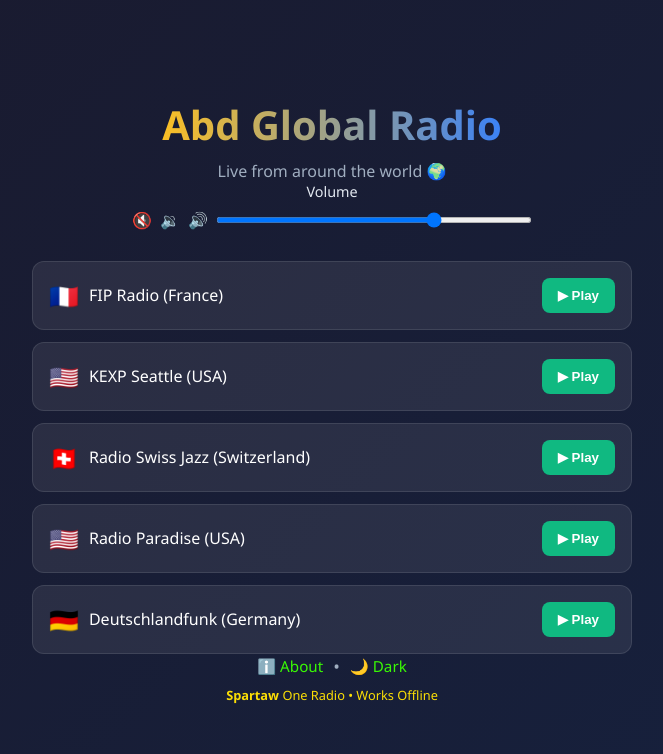
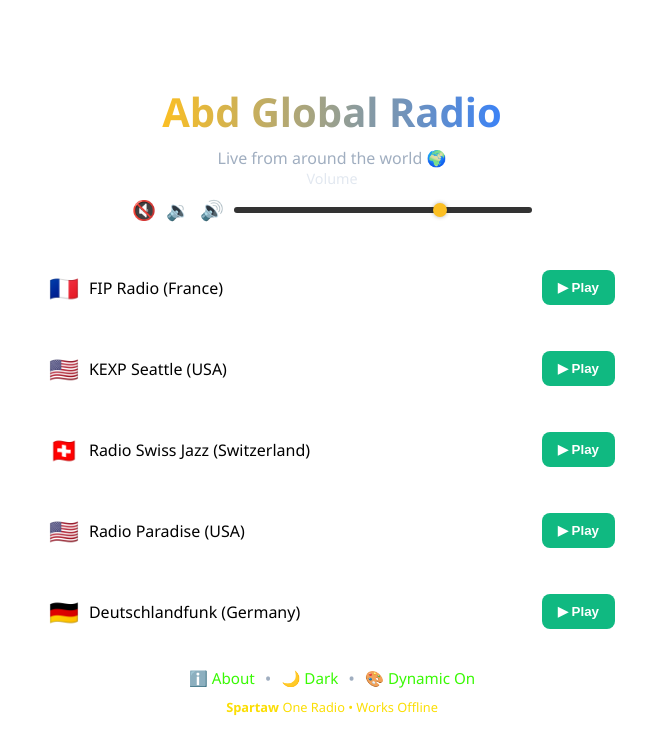
Before and after one commit to Abdumk/Global-Radio, a React (Vite) app: page / in a window 1280 px wide. Shown: the top 754 px of the page, without its empty margins (308-971 px from the left). Built offline with nearby package versions, Linux system fonts and the light colour scheme.

Commit message:
added some features like dynamic background per station and dark/light theme

```diff
--- a/src/AboutPage.css
+++ b/src/AboutPage.css
@@ -18,7 +18,7 @@
   max-width: 500px;
   width: 100%;
   max-height: 90vh;
-  /* overflow: hidden; */
+  overflow: hidden;
   box-shadow: 0 20px 40px rgba(0, 0, 0, 0.4);
   /* border: 1px solid rgba(255, 255, 255, 0.2); */
   position: relative;
@@ -51,7 +51,7 @@
 }
 
 .about-content {
-  padding: 350px 30px 20px;
+  padding: 400px 30px 20px;
   color: white;
   text-align: center;
   flex: 1;
@@ -158,7 +158,7 @@
 /* Responsive */
 @media (max-width: 480px) {
   .about-content {
-    padding: 550px 20px 20px;
+    padding: 750px 20px 20px;
   }
 
   .about-photo {
--- a/src/App.css
+++ b/src/App.css
@@ -1,4 +1,3 @@
-/* src/App.css */
 * {
   margin: 0;
   padding: 0;
@@ -7,10 +6,20 @@
 
 body {
   font-family: 'Segoe UI', Tahoma, Geneva, Verdana, sans-serif;
+  min-height: 100vh;
+  transition: background 0.6s ease, color 0.3s ease;
+  margin: 0;
+  padding: 0;
+}
+
+body.dark {
+  background: linear-gradient(135deg, #1a1a2e, #16213e);
   color: white;
-  min-height: 100vh;
-  background: linear-gradient(135deg, #1a1a2e, #16213e);
-  transition: background 0.6s ease;
+}
+
+body.light {
+  background: linear-gradient(135deg, #e0e7ff, #ffffff);
+  color: #1f2937;
 }
 
 .App {
@@ -21,8 +30,21 @@
   align-items: center;
   justify-content: center;
   text-align: center;
+  transition: background 0.6s ease;
 }
 
+.App.dynamic-bg {
+  background-size: 400% 400%;
+  animation: gradientShift 10s ease infinite;
+}
+
+@keyframes gradientShift {
+  0% { background-position: 0% 50%; }
+  50% { background-position: 100% 50%; }
+  100% { background-position: 0% 50%; }
+}
+
+/* Header */
 .header h1 {
   font-size: 2.5rem;
   background: linear-gradient(90deg, #fbbf24, #3b82f6);
@@ -35,6 +57,36 @@
   margin-top: 8px;
 }
 
+/* Control Buttons */
+.controls-row {
+  display: flex;
+  gap: 12px;
+  margin-bottom: 20px;
+  width: 100%;
+  max-width: 600px;
+  justify-content: center;
+  flex-wrap: wrap;
+}
+
+.toggle-btn {
+  padding: 8px 14px;
+  border: none;
+  border-radius: 8px;
+  background: rgba(255, 255, 255, 0.2);
+  color: white;
+  cursor: pointer;
+  font-size: 0.9rem;
+  backdrop-filter: blur(5px);
+  border: 1px solid rgba(255, 255, 255, 0.1);
+  transition: all 0.3s ease;
+}
+
+.toggle-btn:hover {
+  background: rgba(255, 255, 255, 0.3);
+  transform: translateY(-1px);
+}
+
+/* Now Playing */
 .now-playing {
   background: rgba(255, 255, 255, 0.1);
   backdrop-filter: blur(10px);
@@ -70,7 +122,7 @@
   color: #10b981;
 }
 
-/* Animated Waveform Bars */
+/* Visualizer */
 .visualizer-container {
   margin: 20px 0;
   text-align: center;
@@ -111,7 +163,7 @@
   }
 }
 
-/* Volume */
+/* Volume Control */
 .volume-control {
   width: 100%;
   max-width: 400px;
@@ -128,12 +180,19 @@
 .volume-row {
   display: flex;
   align-items: center;
-  gap: 8px;
+  gap: 10px;
 }
 
-.volume-row span {
+.vol-icon {
+  font-size: 1.2rem;
   cursor: pointer;
   color: #a0aec0;
+  transition: all 0.2s ease;
+}
+
+.vol-icon:hover {
+  transform: scale(1.2);
+  color: #fbbf24;
 }
 
 .slider {
@@ -142,6 +201,17 @@
   border-radius: 3px;
   background: #333;
   cursor: pointer;
+  appearance: none;
+}
+
+.slider::-webkit-slider-thumb {
+  appearance: none;
+  width: 14px;
+  height: 14px;
+  background: #fbbf24;
+  border-radius: 50%;
+  cursor: pointer;
+  box-shadow: 0 0 4px rgba(0,0,0,0.3);
 }
 
 /* Stations */
@@ -151,6 +221,7 @@
   display: flex;
   flex-direction: column;
   gap: 12px;
+  margin-bottom: 20px;
 }
 
 .station {
@@ -189,6 +260,7 @@
   border-radius: 8px;
   font-weight: 600;
   cursor: pointer;
+  transition: background 0.2s;
 }
 
 .play-btn.play {
@@ -201,6 +273,7 @@
   color: white;
 }
 
+/* Footer */
 .footer-content {
   display: flex;
   justify-content: center;
@@ -213,6 +286,7 @@
 .footer-link {
   color: #39f904;
   transition: text-shadow 0.2s;
+  cursor: pointer;
 }
 
 .footer-link:hover {
@@ -230,39 +304,60 @@
   text-align: center;
   margin-top: 4px;
 }
+/* === Theme-Aware Text & Background Colors === */
+body.dark {
+  background: linear-gradient(135deg, #9b2578, #16213e);
+  color: #ffffff;
+}
+
+body.light {
+  background: linear-gradient(135deg, #5429a9, #e0e7ff);
+  color: #1e293b;
+}
+
+/* Responsive Design */
 @media (max-width: 768px) {
   .App {
     padding: 15px;
   }
+
   .header h1 {
     font-size: 2rem;
   }
-   .now-playing {
+
+  .controls-row {
+    flex-direction: column;
+    align-items: center;
+    gap: 10px;
+  }
+
+  .now-playing,
+  .visualizer-container {
     display: none;
   }
 
-}
-
-
-
-/* Mobile: Reduce height and font */
-/* @media (max-width: 480px) {
-  .footer {
-    font-size: 0.7rem;
-    margin-top: 12px;
-    padding: 6px 12px;
+  .volume-control,
+  .stations {
+    max-width: 100%;
   }
 
   .footer-content {
-    font-size: 0.8rem;
+    font-size: 0.9rem;
     gap: 8px;
+  }
+
+  .footer-text {
+    font-size: 0.75rem;
+  }
+}
+
+@media (max-width: 480px) {
+  .toggle-btn {
+    font-size: 0.85rem;
+    padding: 6px 10px;
   }
 
   .footer-link {
     font-size: 0.85rem;
   }
-
-  .footer-separator {
-    font-size: 0.9rem;
-  }
-} */
+}
--- a/src/App.jsx
+++ b/src/App.jsx
@@ -1,5 +1,3 @@
-
-
 // import { useRef, useState } from "react";
 // import { Play, Pause, Volume2, Volume1, VolumeX, Radio } from "lucide-react";
 
@@ -246,6 +244,7 @@
 // }
 
 // export default App;
+
 // import { useRef, useState, useEffect } from "react";
 // import { Play, Pause, Volume2, Volume1, VolumeX, Radio } from "lucide-react";
 
@@ -615,7 +614,6 @@
 // };
 
 // export default App;
-
 
 // import { useRef, useState, useEffect } from "react";
 // import { Play, Pause, Volume2, Volume1, VolumeX, Radio, Sun, Moon } from "lucide-react";
@@ -1215,11 +1213,9 @@
 // export default App;
 // src/App.jsx
 
-
 import { useRef, useState, useEffect } from "react";
 import "./App.css";
-import AboutPage from "./AboutPage"; // ✅ Correct
-
+import AboutPage from "./AboutPage";
 
 const STATIONS = [
   {
@@ -1275,12 +1271,20 @@
   const [title, setTitle] = useState("Live Radio");
   const [isDarkMode, setIsDarkMode] = useState(true);
   const [showAbout, setShowAbout] = useState(false);
-
-  // Load theme
+  const [dynamicBg, setDynamicBg] = useState(true);
+
+  // Load saved preferences on mount
   useEffect(() => {
-    const saved = localStorage.getItem("theme");
-    const prefersDark = window.matchMedia("(prefers-color-scheme: dark)").matches;
-    setIsDarkMode(saved ? saved === "dark" : prefersDark);
+    const savedTheme = localStorage.getItem("theme");
+    const prefersDark = window.matchMedia(
+      "(prefers-color-scheme: dark)"
+    ).matches;
+    const theme = savedTheme ? savedTheme === "dark" : prefersDark;
+    setIsDarkMode(theme);
+
+    const savedBg = localStorage.getItem("dynamicBg");
+    const bgEnabled = savedBg ? savedBg === "true" : true;
+    setDynamicBg(bgEnabled);
   }, []);
 
   // Save theme
@@ -1288,14 +1292,22 @@
     const newMode = !isDarkMode;
     setIsDarkMode(newMode);
     localStorage.setItem("theme", newMode ? "dark" : "light");
+    document.body.className = newMode ? "dark" : "light"; // Sync body class
   };
 
-  // Auto-resume
+  // Toggle dynamic background
+  const toggleDynamicBg = () => {
+    const newValue = !dynamicBg;
+    setDynamicBg(newValue);
+    localStorage.setItem("dynamicBg", newValue);
+  };
+
+  // Auto-resume last station
   useEffect(() => {
     const saved = localStorage.getItem("radio-state");
     if (saved) {
       const { stationId, isPlaying: playing } = JSON.parse(saved);
-      const station = STATIONS.find(s => s.id === stationId);
+      const station = STATIONS.find((s) => s.id === stationId);
       if (station) {
         setCurrentStation(station);
         if (playing) setIsPlaying(true);
@@ -1303,30 +1315,35 @@
     }
   }, []);
 
-  // Save state
+  // Save current station and play state
   useEffect(() => {
     if (currentStation) {
-      localStorage.setItem("radio-state", JSON.stringify({
+      localStorage.setItem(
+        "radio-state",
+        JSON.stringify({
           stationId: currentStation.id,
-        isPlaying: isPlaying
-      }));
+          isPlaying,
+        })
+      );
     }
   }, [currentStation, isPlaying]);
 
-  // Fetch FIP metadata
+  // Fetch metadata for FIP
   useEffect(() => {
     if (currentStation?.id === "fip") {
       const fetchMeta = () => {
-        fetch("https://www.fip.fr/latest/api/graphql?operationName=GetLive&variables=%7B%7D&extensions=%7B%22persistedQuery%22:%7B%22version%22:1,%22sha256Hash%22:%22a44c0356e7865e490870718e6e5be3e89a25355765301798963d934941488285%22%7D%7D")
-          .then(r => r.json())
-          .then(data => {
+        fetch(
+          "https://www.fip.fr/latest/api/graphql?operationName=GetLive&variables=%7B%7D&extensions=%7B%22persistedQuery%22:%7B%22version%22:1,%22sha256Hash%22:%22a44c0356e7865e490870718e6e5be3e89a25355765301798963d934941488285%22%7D%7D"
+        )
+          .then((r) => r.json())
+          .then((data) => {
             const item = data?.data?.live;
             if (item) {
               setArtist(item.artist);
               setTitle(item.title);
             }
           })
-          .catch(() => {});
+          .catch(() => console.warn("Failed to fetch FIP metadata"));
       };
 
       fetchMeta();
@@ -1338,6 +1355,7 @@
     }
   }, [currentStation]);
 
+  // Toggle station play/pause
   const toggleStation = (station) => {
     const cleanUrl = station.url.trim();
 
@@ -1352,9 +1370,9 @@
             .then(() => setIsPlaying(true))
             .catch((err) => {
               if (err.name === "NotAllowedError") {
-                alert("Please click 'Play' to start audio");
-              } else if (err.name !== "AbortError") {
-                console.error("Play error:", err);
+                alert("Please interact with the page to enable audio.");
+              } else {
+                console.error("Playback error:", err);
               }
             });
         }
@@ -1362,7 +1380,6 @@
     } else {
       if (isPlaying) {
         audioRef.current.pause();
-        setIsPlaying(false);
       }
 
       setCurrentStation(station);
@@ -1376,8 +1393,8 @@
           .then(() => setIsPlaying(true))
           .catch((err) => {
             if (err.name === "NotAllowedError") {
-              console.error("Playback failed: User interaction required");
-            } else if (err.name !== "AbortError") {
+              console.warn("Playback failed: User interaction required");
+            } else {
               console.error("Playback failed:", err);
             }
           });
@@ -1385,6 +1402,7 @@
     }
   };
 
+  // Handle volume slider
   const handleVolumeChange = (e) => {
     const newVolume = parseFloat(e.target.value);
     setVolume(newVolume);
@@ -1392,36 +1410,109 @@
       audioRef.current.volume = newVolume;
     }
   };
+  const muteVolume = () => {
+    setVolume(0);
+    if (audioRef.current) {
+      audioRef.current.volume = 0;
+    }
+  };
+  // Adjust volume by delta
+  const adjustVolume = (delta) => {
+    const newVolume = Math.max(0, Math.min(1, volume + delta));
+    setVolume(newVolume);
+    if (audioRef.current) {
+      audioRef.current.volume = newVolume;
+    }
+  };
+
+  // CSS-in-JS for Static UI (when dynamic background is off)
+  const staticUIStyles = {
+    container: {
+      display: "flex",
+      alignItems: "center",
+      justifyContent: "center",
+      width: "100%",
+      maxWidth: "500px",
+      margin: "40px auto",
+      padding: "0 16px",
+      flex: 1,
+    },
+    card: {
+      background: "rgba(255, 255, 255, 0.1)",
+      backdropFilter: "blur(10px)",
+      WebkitBackdropFilter: "blur(10px)",
+      padding: "30px",
+      borderRadius: "16px",
+      boxShadow: "0 4px 16px rgba(0, 0, 0, 0.2)",
+      textAlign: "center",
+      width: "100%",
+      color: "#ffffff",
+      maxWidth: "400px",
+    },
+    title: {
+      fontSize: "1.5rem",
+      margin: "0 0 10px",
+      fontWeight: "600",
+      color: "#fbbf24",
+    },
+    text: {
+      fontSize: "1rem",
+      color: "#e2e8f0",
+      margin: "8px 0",
+      lineHeight: "1.6",
+    },
+  };
 
   return (
     <div
-      className="App"
+      className={`App ${isDarkMode ? "dark" : "light"} ${
+        dynamicBg ? "dynamic-bg" : "static-bg"
+      }`}
       style={{
-        background: currentStation?.gradient || "linear-gradient(135deg, #1a1a2e, #16213e)",
+        background:
+          dynamicBg && currentStation?.gradient
+            ? currentStation.gradient
+            : "none",
       }}
     >
-      {/* Header with Title, About, and Theme */}
+      {/* Header */}
       <header className="header">
         <div className="header-left">
           <h1>Abd Global Radio</h1>
           <p>Live from around the world 🌍</p>
         </div>
-
       </header>
 
-      {/* Now Playing */}
-      {currentStation && (
+      {/* Static UI (CSS-in-JS) when Dynamic Background is OFF */}
+      {!dynamicBg && (
+        <div style={staticUIStyles.container}>
+          <div style={staticUIStyles.card}>
+            <h3 style={staticUIStyles.title}>Welcome to Radio</h3>
+            <p style={staticUIStyles.text}>
+              Background animations are disabled.
+            </p>
+            <p style={staticUIStyles.text}>
+              Play a station to start listening.
+            </p>
+          </div>
+        </div>
+      )}
+
+      {/* Now Playing (only if dynamic background is ON) */}
+      {dynamicBg && currentStation && (
         <div className="now-playing">
           <h2>{currentStation.name}</h2>
-          <p className="meta">{artist} • {title}</p>
+          <p className="meta">
+            {artist} • {title}
+          </p>
           <p className={isPlaying ? "status playing" : "status paused"}>
             {isPlaying ? "▶️ Streaming" : "⏸ Paused"}
           </p>
         </div>
       )}
 
-      {/* Waveform */}
-      {isPlaying && (
+      {/* Sound Wave Visualizer */}
+      {dynamicBg && isPlaying && (
         <div className="visualizer-container">
           <div className="waveform">
             <div className="wave"></div>
@@ -1434,13 +1525,34 @@
         </div>
       )}
 
-      {/* Volume */}
+      {/* Volume Controls */}
       <div className="volume-control">
         <label>Volume</label>
         <div className="volume-row">
-          <span onClick={() => setVolume(0)}>🔇</span>
-          <span onClick={() => setVolume(0.5)}>🔉</span>
-          <span onClick={() => setVolume(1)}>🔊</span>
+          <span
+            onClick={muteVolume}
+            className="vol-icon"
+            role="button"
+            aria-label="Mute Volume"
+          >
+            🔇
+          </span>
+          <span
+            onClick={() => adjustVolume(-0.1)}
+            className="vol-icon"
+            role="button"
+            aria-label="Decrease Volume"
+          >
+            🔉
+          </span>
+          <span
+            onClick={() => adjustVolume(0.1)}
+            className="vol-icon"
+            role="button"
+            aria-label="Increase Volume"
+          >
+            🔊
+          </span>
           <input
             type="range"
             min="0"
@@ -1449,18 +1561,22 @@
             value={volume}
             onChange={handleVolumeChange}
             className="slider"
+            aria-label="Volume Slider"
           />
         </div>
       </div>
 
-      {/* Stations */}
+      {/* Stations List */}
       <div className="stations">
         {STATIONS.map((station) => {
           const isCurrent = currentStation?.id === station.id;
           const isPlayingNow = isCurrent && isPlaying;
 
           return (
-            <div key={station.id} className={`station ${isCurrent ? "active" : ""}`}>
+            <div
+              key={station.id}
+              className={`station ${isCurrent ? "active" : ""}`}
+            >
               <div className="station-info">
                 <span className="flag">{COUNTRY_FLAGS[station.country]}</span>
                 <span>{station.name}</span>
@@ -1468,6 +1584,7 @@
               <button
                 onClick={() => toggleStation(station)}
                 className={`play-btn ${isPlayingNow ? "pause" : "play"}`}
+                aria-label={isPlayingNow ? "Pause" : "Play"}
               >
                 {isPlayingNow ? "⏸ Pause" : "▶ Play"}
               </button>
@@ -1476,13 +1593,13 @@
         })}
       </div>
 
-    {/* Footer with clickable text */}
+      {/* Footer */}
       <footer className="footer">
         <div className="footer-content">
           <span
             className="footer-link"
             onClick={() => setShowAbout(true)}
-      style={{ cursor: "pointer" }}
+            role="button"
             aria-label="About this app"
           >
             ℹ️ About
@@ -1491,21 +1608,36 @@
           <span
             className="footer-link"
             onClick={toggleTheme}
-      style={{ cursor: "pointer" }}
-      aria-label={isDarkMode ? "Switch to Light Mode" : "Switch to Dark Mode"}
+            role="button"
+            aria-label={
+              isDarkMode ? "Switch to Light Mode" : "Switch to Dark Mode"
+            }
           >
             {isDarkMode ? "☀️ Light" : "🌙 Dark"}
           </span>
+          <span className="footer-separator">•</span>
+          <span
+            className="footer-link"
+            onClick={toggleDynamicBg}
+            role="button"
+            aria-label={
+              dynamicBg
+                ? "Disable Dynamic Background"
+                : "Enable Dynamic Background"
+            }
+          >
+            {dynamicBg ? "🎨 Dynamic On" : "🎨 Dynamic Off"}
+          </span>
         </div>
         <div className="footer-text">
-  <strong>
-      Spartaw</strong> One Radio • Works Offline
+          <strong>Spartaw</strong> One Radio • Works Offline
         </div>
       </footer>
 
-      {/* About Page */}
+      {/* About Modal */}
       {showAbout && <AboutPage onClose={() => setShowAbout(false)} />}
 
+      {/* Audio Element */}
       <audio ref={audioRef} preload="auto" />
     </div>
   );
```
Also changed, not shown: src/AboutPage.jsx (+64 -8 lines). Lines whose indentation alone changed are shown as unchanged.
